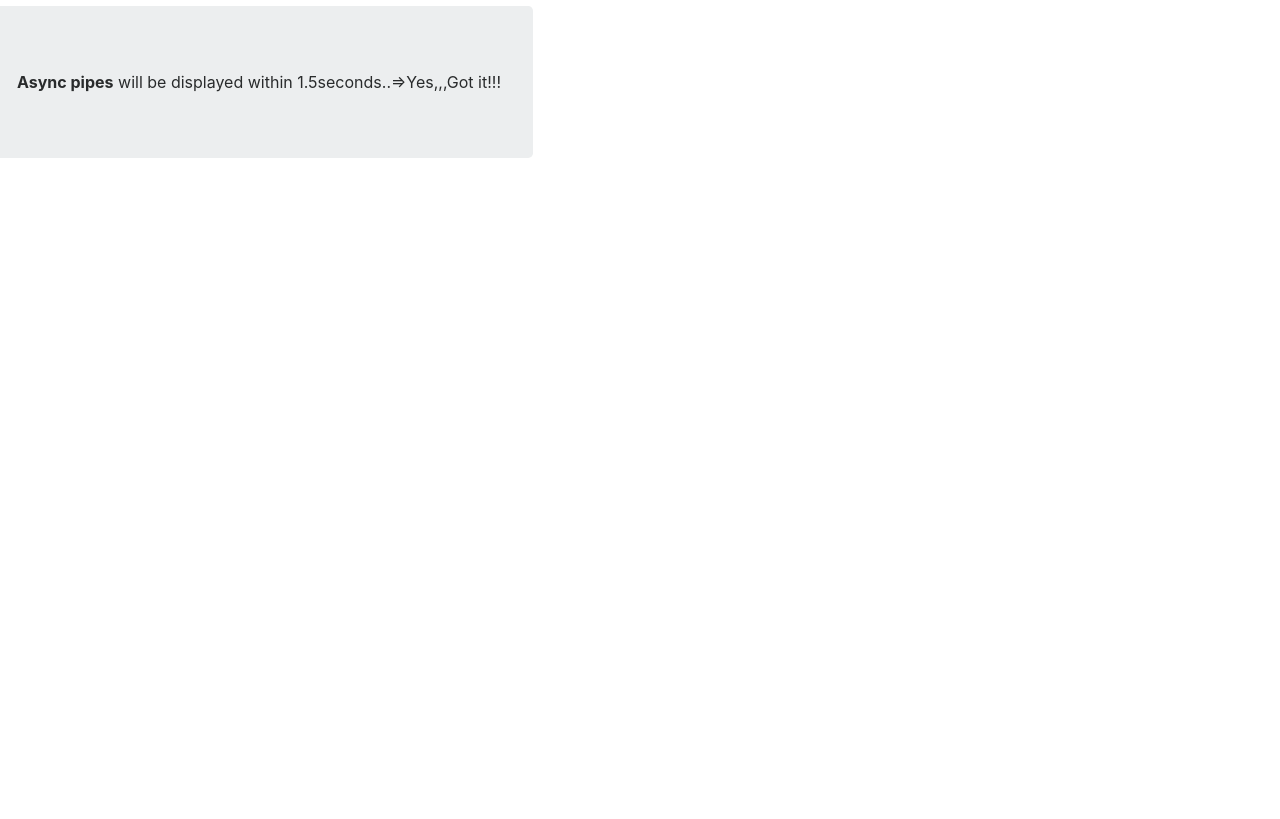
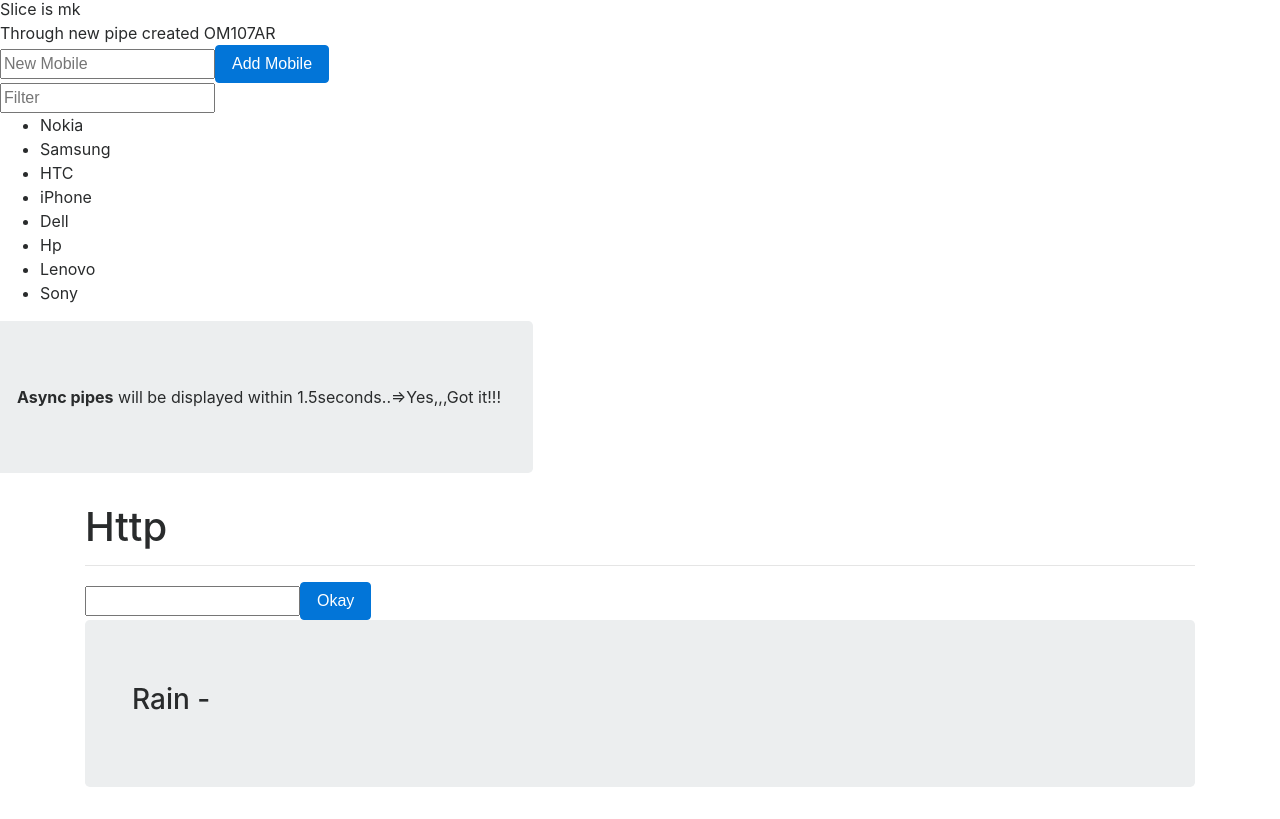
Before and after one commit to OmkarJadhav21/Angular_Forms, an Angular app: page / in a window 1280 px wide. Shown: the part 747-1566 px from the top of the page. Before the commit the page ends 937 px from the top, so only its background shows below. Built offline with nearby package versions, Linux system fonts and the light colour scheme.

Commit message:
Http:get requst in wrong way

```diff
--- a/src/app/app.component.html
+++ b/src/app/app.component.html
@@ -1,3 +1,4 @@
-<!-- <app-template-driven></app-template-driven> -->
+<app-template-driven></app-template-driven>
 <app-data-driven></app-data-driven>
 <app-pipe></app-pipe>
+<app-http></app-http>
--- /dev/null
+++ b/src/app/http/http.component.html
@@ -0,0 +1,20 @@
+<div class="container">
+  <div class="row">
+    <div class="col-md-12">
+      <h1>Http</h1>
+      <hr>
+    </div>
+  </div>
+  <div class="row">
+    <div class="col-md-12">
+      <input type="text" #city>
+      <input type="button" value="Okay" class="btn btn-primary" (click)="onWeather(city.value)">
+    </div>
+  </div>
+
+  <div class="jumbotron">
+    <div class="col-md-12">
+      <h3>Rain - {{rainTxt}}</h3>
+    </div>
+  </div>
+</div>
--- /dev/null
+++ b/src/app/http/http.component.ts
@@ -0,0 +1,32 @@
+import { Component, OnInit } from '@angular/core';
+import { Http } from '@angular/http';
+
+@Component({
+  selector: 'app-http',
+  templateUrl: './http.component.html',
+  styleUrls: ['./http.component.css']
+})
+export class HttpComponent implements OnInit {
+  rainTxt: string;
+
+    constructor(
+      private http: Http
+    ) { }
+
+    ngOnInit() {
+    }
+
+    onWeather(city: string) {
+      this.http.get(
+        `http://api.openweathermap.org/data/2.5/weather?q=${city}&APPID=7406c21bb1cb9f59d936a59c4e890279`
+      ).subscribe(
+        res => {
+          console.log(res.json());
+          this.rainTxt = res.json()['weather']['0']['description'];
+       // this.rainTxt = res.json().weather[0].description;
+          this.rainTxt += 'Latitude : ' + res.json()['coord']['lat'];
+          this.rainTxt += `Longitude : ${res.json()['coord']['lat']}`;
+
+        });
+    }
+}
```
Also changed, not shown: src/app/app.module.ts (+6 -3 lines), src/app/http/http.component.css (added), 1 other file (tests, documents, lock files or other folders).
